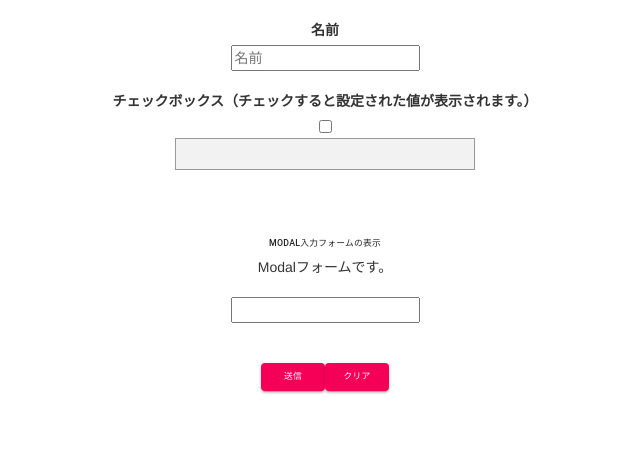
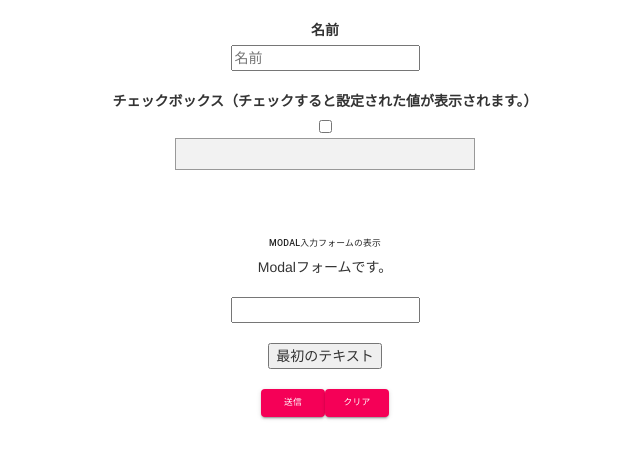
Before and after one commit to Onepiece2424/selfintroduction, a React (Create React App) app: page / in a window 1280 px wide. Both pictures are taken after a click on the button "MODAL入力フォームの表示". Shown: the top 458 px of the page, without its empty margins (325-965 px from the left). Built offline with nearby package versions, Linux system fonts and the light colour scheme.

Commit message:
最初のテキストを表示させるボタンの作成

```diff
--- a/src/components/modal/ModalForm.jsx
+++ b/src/components/modal/ModalForm.jsx
@@ -1,12 +1,18 @@
 import React from 'react'
+import { useSelector } from 'react-redux'
 import { Field } from 'redux-form'
 import renderField from '../renderField'
 
 const ModalForm = () => {
+
+  const buttonText = useSelector(state => state.buttonText)
+
   return (
     <>
       <div>Modalフォームです。</div>
       <Field name="modalform" component={renderField} />
+      <br></br>
+      <button>{buttonText.text}</button>
       <br></br>
     </>
   )
--- /dev/null
+++ b/src/modules/buttonText/index.js
@@ -0,0 +1,22 @@
+// initialState
+const initialState = {
+  text: "最初のテキスト",
+  flag: true
+}
+
+// reducer
+export const buttonText = (state = initialState, action) => {
+  switch(action.type) {
+    case 'TEXT_CHANGE':
+      return { ...state, }
+    default:
+      return state
+  }
+}
+
+// Action Creator
+export const buttonTextChange = () => {
+  return {
+    type:  'TEXT_CHANGE'
+  }
+}
--- a/src/stores/index.js
+++ b/src/stores/index.js
@@ -1,11 +1,13 @@
 import { createStore, combineReducers } from "redux";
 import { reducer as reduxFormReducer } from 'redux-form';
 import { user } from "../modules/user";
+import { buttonText } from "../modules/buttonText";
 
 // combineReducersの作成
 const reducer = combineReducers({
   form: reduxFormReducer,
   user,
+  buttonText,
 })
 
 const store = createStore(
```
